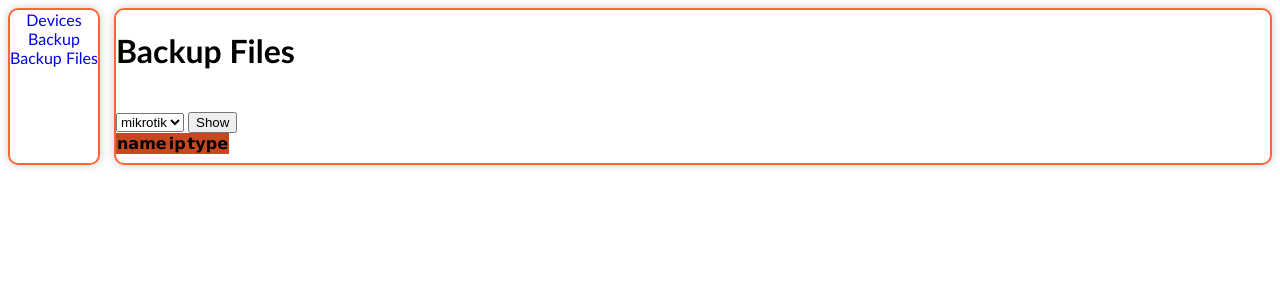
After one commit to Egor-oop/Router-Move, a Flask app: page /backup/files in a window 1280 px wide. The commit adds this page. Shown: the top 300 px of the page. Run offline with Flask 3, Linux system fonts and the light colour scheme; lists and menus that the app fills with data are empty.

Commit message:
added backup files page

```diff
--- a/router_move/static/css/style.css
+++ b/router_move/static/css/style.css
@@ -15,24 +15,17 @@ a {
     border: 2px solid #fe6637;
     border-radius: 10px;
     text-decoration: none;
-    flex: 1;
     margin: 0px 7px 0px 0px;
     text-align: center;
     box-shadow: 0 0 10px rgba(0,0,0,0.2);
     transition: box-shadow 0.6s;
+    display: flex;
+    flex-direction: column;
 }
 
 .tree:hover {
     box-shadow: 0 0 10px rgba(0,0,0,0.5);
     transition: all 0.6s;
-}
-
-.tree-text {
-    margin: 10px 0px 12px 0px;
-}
-
-.tree-text:hover {
-    font-family:Impact, Haettenschweiler, 'Bold', sans-serif;
 }
 
 .main {
--- /dev/null
+++ b/router_move/templates/backupfiles.html
@@ -0,0 +1,33 @@
+{% extends 'base.html' %}
+
+{% block title %}Backup Files{% endblock %}
+
+{% block content %}
+<div>
+    <h1>Backup Files</h1><br>
+    <form method="post">
+        <select name="device_type_filter">
+            <option value="mikrotik" selected="selected">mikrotik</option>
+            <option value="cisco">cisco</option>
+            <option value="eltex">eltex</option>
+        </select>
+        <input type="submit" value="Show"/>
+    </form>
+    <div class="device-list">
+        <table>
+            <tr class="grey-td">
+                <th>name</th>
+                <th>ip</th>
+                <th>type</th>
+            </tr>
+            {% for device in devices %}
+            <tr>
+                <td class="wide">{{ device.name }}</td>
+                <td>{{ device.ip }}</td>
+                <td>{{ device.device_type }}</td>
+            </tr>
+            {% endfor %}
+        </table>
+    </div>
+</div>
+{% endblock %}
--- a/router_move/templates/base.html
+++ b/router_move/templates/base.html
@@ -1,5 +1,6 @@
 <!DOCTYPE html>
 <html lang="en">
+
 <head>
     <meta charset="UTF-8">
     <link rel="stylesheet" href="../static/css/style.css">
@@ -7,20 +8,20 @@
     <meta name="viewport" content="width=device-width, initial-scale=1.0">
     <title>{% block title %}{% endblock %}</title>
 </head>
+
 <body>
     <div class="content">
         <div class="tree">
-        <div class="tree-text">
-            <a href="/devices">Devices</a></button><br>
-            <a href="/backup">Backup</a></button><br>
-        </div>
+            <a href="/devices">Devices</a>
+            <a href="/backup">Backup</a>
+            <a href="/backup/files">Backup Files</a>
         </div>
         <div class="main">
-
             {% block content %}
 
             {% endblock %}
         </div>
     </div>
 </body>
+
 </html>
--- a/router_move/views.py
+++ b/router_move/views.py
@@ -93,3 +93,13 @@ def backupsettings():
         my_cron.write()
 
     return render_template('backupsettings.html')
+
+
+@app.route('/backup/files', methods=['POST', 'GET'])
+def backup_files():
+    if request.method == 'POST':
+        devices = Device.query.filter_by(device_type=request.form['device_type_filter']).all()
+    else:
+        devices = Device.query.filter_by(device_type='mikrotik').all()
+    context = {'devices': devices}
+    return render_template('backupfiles.html', **context)
```
Also changed, not shown: router_move/models.py (+12 -0 lines). Lines whose indentation alone changed are shown as unchanged.
